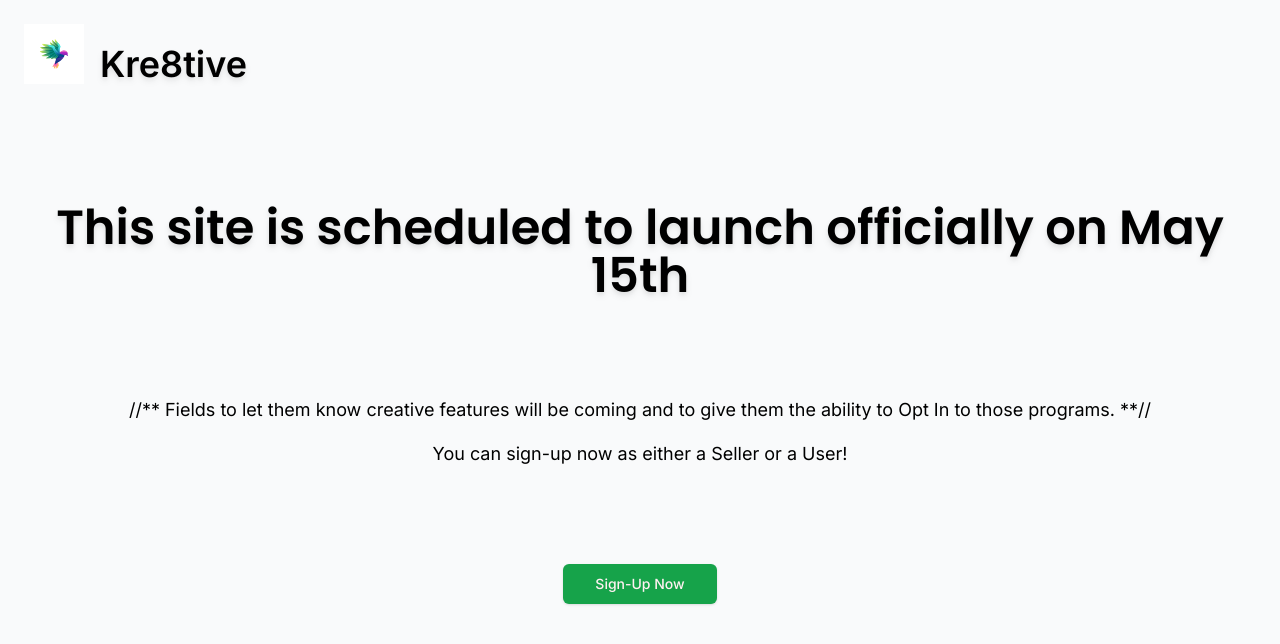
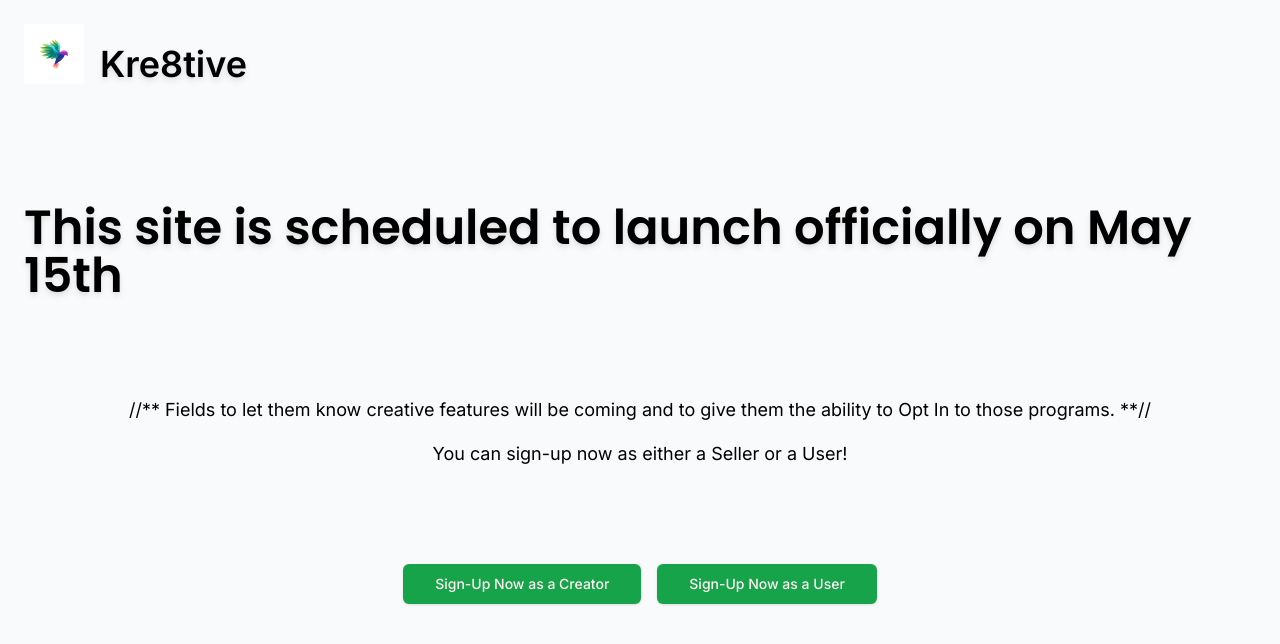
Before and after one commit to Dev0715/Next-OAuth-Payment-AWS, a Next.js app: page / in a window 1280 px wide. Shown: the top 644 px of the page. Built offline with nearby package versions, Linux system fonts and the light colour scheme; no server answers.

Commit message:
chore: update homepage

```diff
--- a/app/page.tsx
+++ b/app/page.tsx
@@ -17,20 +17,25 @@ const Home = () => {
 
   return (
     <main className="w-full h-full">
-      <div className="space-y-24 text-center pt-24">
+      <div className="flex flex-col items-center gap-y-24 pt-24">
         <h1 className={cn("text-5xl font-semibold text-black drop-shadow-md", font.className)}>
           This site is scheduled to launch officially on May 15th
         </h1>
-        <div className='space-y-4'>
+        <div className='space-y-4 text-center'>
           <p className="text-black text-lg">
             //** Fields to let them know creative features will be coming and to give them the ability to Opt In to those programs. **//
           </p>
           <p className="text-black text-lg">You can sign-up now as either a Seller or a User!</p>
         </div>
-        <div>
+        <div className='flex gap-x-4'>
           <SignupButton>
             <Button variant="default" size="lg">
-              Sign-Up Now
+              Sign-Up Now as a Creator
+            </Button>
+          </SignupButton>
+          <SignupButton>
+            <Button variant="default" size="lg">
+              Sign-Up Now as a User
             </Button>
           </SignupButton>
         </div>
```
